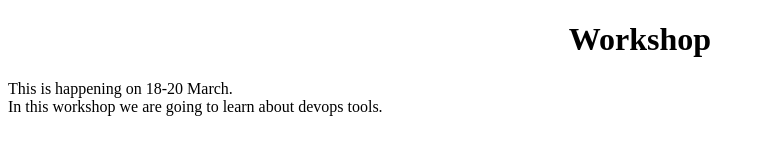
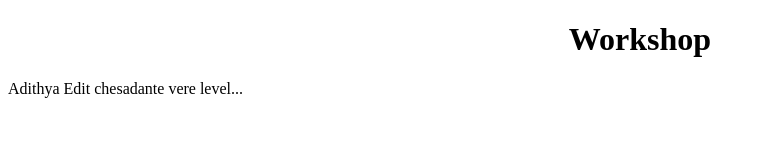
Before and after one commit to Yaghnesh2403/sample, a plain HTML site: page index.html in a window 1280 px wide. Shown: the whole page, without its empty margins (0-765 px from the left). Drawn offline with Linux system fonts and the light colour scheme.

Commit message:
Edited by Adithya

```diff
--- a/index.html
+++ b/index.html
@@ -7,8 +7,7 @@
 <body>
     <h1 align="center">Workshop</h1>
     <p>
-        This is happening on 18-20 March.<br>
-        In this workshop we are going to learn about devops tools.
+        Adithya Edit chesadante vere level...
     </p>
 </body>
 </html>
```
